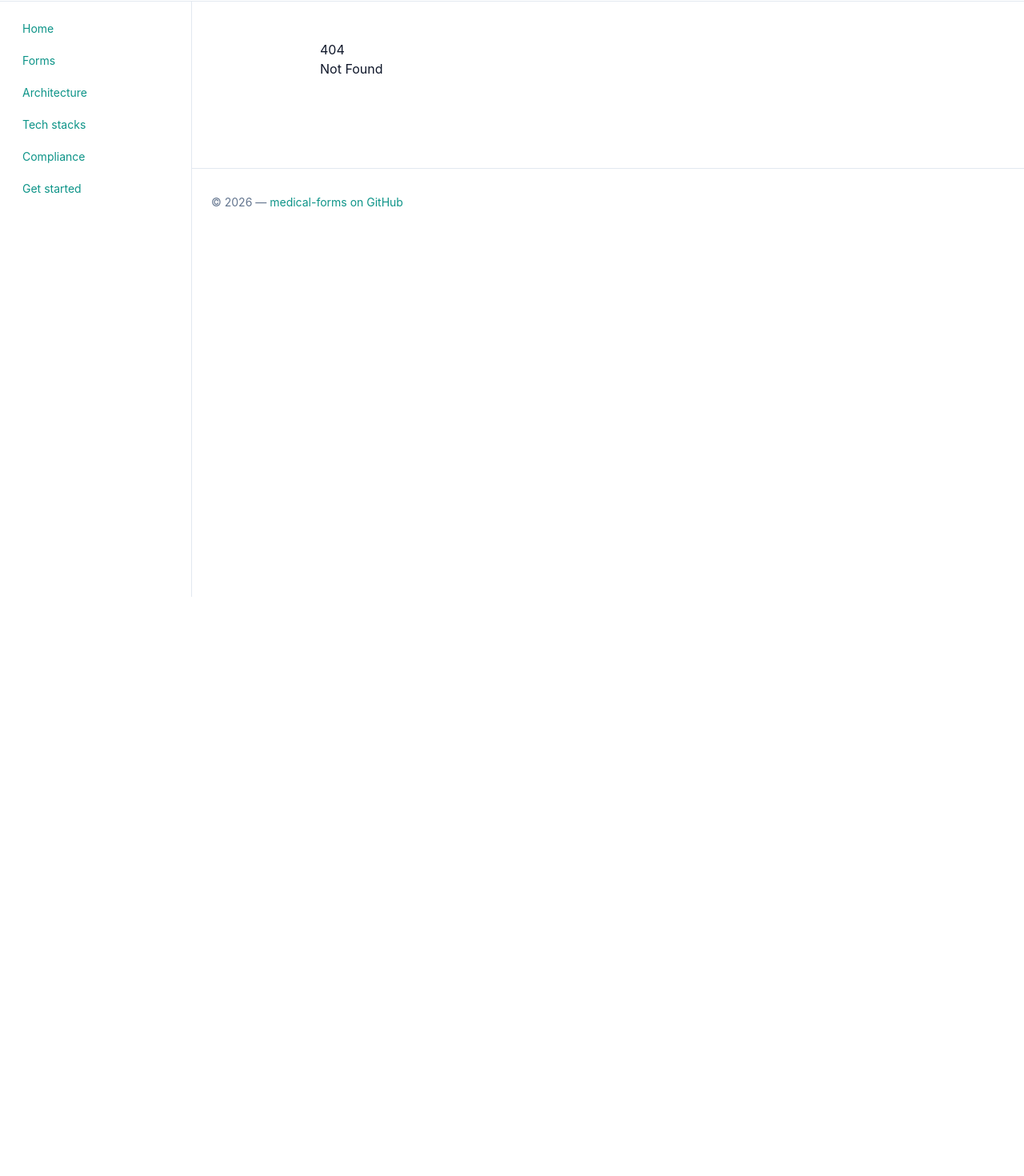
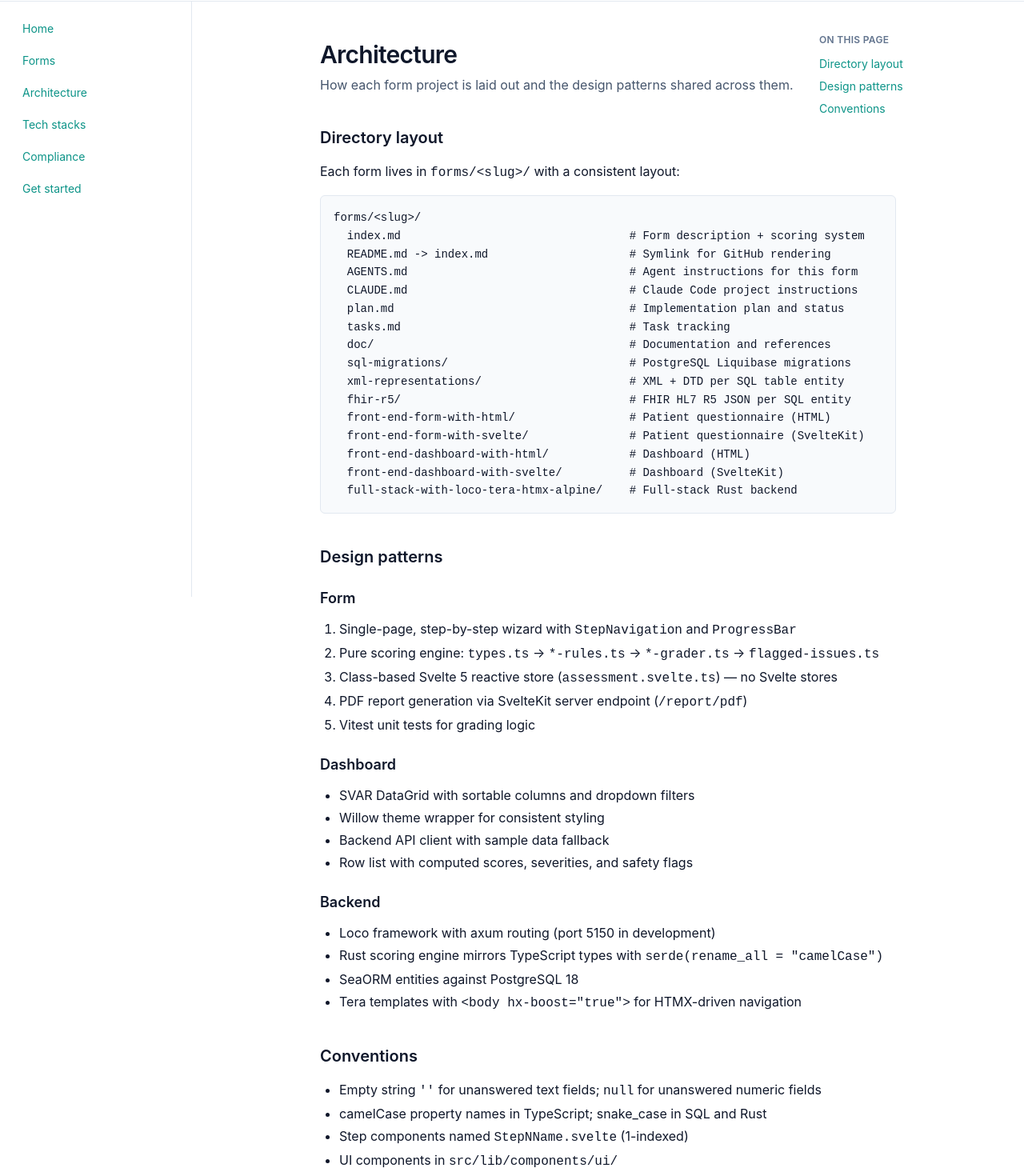
Before and after one commit to FormExamples/formexamples.github.io, a SvelteKit app: page /architecture in a window 1280 px wide. Before the commit this address had no page. Shown: the part 54-1524 px from the top of the page at 80% size. Before the commit the page ends 800 px from the top, so only its background shows below. Built offline with nearby package versions, Linux system fonts and the light colour scheme.

Commit message:
Add Architecture page for formexamples site

```diff
--- /dev/null
+++ b/src/routes/architecture/+page.svelte
@@ -0,0 +1,75 @@
+<script lang="ts">
+  import CodeBlock from '$lib/components/CodeBlock.svelte';
+  import OnThisPage from '$lib/components/OnThisPage.svelte';
+
+  const sections = [
+    { id: 'directory-layout', label: 'Directory layout' },
+    { id: 'design-patterns', label: 'Design patterns' },
+    { id: 'conventions', label: 'Conventions' }
+  ];
+</script>
+
+<svelte:head>
+  <title>Architecture — FormExamples</title>
+</svelte:head>
+
+<OnThisPage {sections} />
+
+<h1 class="text-3xl font-semibold tracking-tight">Architecture</h1>
+<p class="mt-2 text-slate-600 dark:text-slate-400">How each form project is laid out and the design patterns shared across them.</p>
+
+<h2 id="directory-layout" class="mt-10 text-xl font-semibold">Directory layout</h2>
+<p class="mt-4">Each form lives in <code>forms/&lt;slug&gt;/</code> with a consistent layout:</p>
+<CodeBlock>{`forms/<slug>/
+  index.md                                  # Form description + scoring system
+  README.md -> index.md                     # Symlink for GitHub rendering
+  AGENTS.md                                 # Agent instructions for this form
+  CLAUDE.md                                 # Claude Code project instructions
+  plan.md                                   # Implementation plan and status
+  tasks.md                                  # Task tracking
+  doc/                                      # Documentation and references
+  sql-migrations/                           # PostgreSQL Liquibase migrations
+  xml-representations/                      # XML + DTD per SQL table entity
+  fhir-r5/                                  # FHIR HL7 R5 JSON per SQL entity
+  front-end-form-with-html/                 # Patient questionnaire (HTML)
+  front-end-form-with-svelte/               # Patient questionnaire (SvelteKit)
+  front-end-dashboard-with-html/            # Dashboard (HTML)
+  front-end-dashboard-with-svelte/          # Dashboard (SvelteKit)
+  full-stack-with-loco-tera-htmx-alpine/    # Full-stack Rust backend`}</CodeBlock>
+
+<h2 id="design-patterns" class="mt-10 text-xl font-semibold">Design patterns</h2>
+
+<h3 class="mt-6 text-lg font-semibold">Form</h3>
+<ol class="mt-3 list-decimal space-y-1 pl-6">
+  <li>Single-page, step-by-step wizard with <code>StepNavigation</code> and <code>ProgressBar</code></li>
+  <li>Pure scoring engine: <code>types.ts</code> → <code>*-rules.ts</code> → <code>*-grader.ts</code> → <code>flagged-issues.ts</code></li>
+  <li>Class-based Svelte 5 reactive store (<code>assessment.svelte.ts</code>) — no Svelte stores</li>
+  <li>PDF report generation via SvelteKit server endpoint (<code>/report/pdf</code>)</li>
+  <li>Vitest unit tests for grading logic</li>
+</ol>
+
+<h3 class="mt-6 text-lg font-semibold">Dashboard</h3>
+<ul class="mt-3 list-disc space-y-1 pl-6">
+  <li>SVAR DataGrid with sortable columns and dropdown filters</li>
+  <li>Willow theme wrapper for consistent styling</li>
+  <li>Backend API client with sample data fallback</li>
+  <li>Row list with computed scores, severities, and safety flags</li>
+</ul>
+
+<h3 class="mt-6 text-lg font-semibold">Backend</h3>
+<ul class="mt-3 list-disc space-y-1 pl-6">
+  <li>Loco framework with axum routing (port 5150 in development)</li>
+  <li>Rust scoring engine mirrors TypeScript types with <code>serde(rename_all = "camelCase")</code></li>
+  <li>SeaORM entities against PostgreSQL 18</li>
+  <li>Tera templates with <code>&lt;body hx-boost="true"&gt;</code> for HTMX-driven navigation</li>
+</ul>
+
+<h2 id="conventions" class="mt-10 text-xl font-semibold">Conventions</h2>
+<ul class="mt-4 list-disc space-y-1 pl-6">
+  <li>Empty string <code>''</code> for unanswered text fields; <code>null</code> for unanswered numeric fields</li>
+  <li>camelCase property names in TypeScript; snake_case in SQL and Rust</li>
+  <li>Step components named <code>StepNName.svelte</code> (1-indexed)</li>
+  <li>UI components in <code>src/lib/components/ui/</code></li>
+  <li><code>serde(rename_all = "camelCase")</code> on Rust structs shared with the front-end</li>
+  <li>UUIDv4 primary keys; <code>created_at</code> + <code>updated_at</code> timestamps on every table</li>
+</ul>
```
